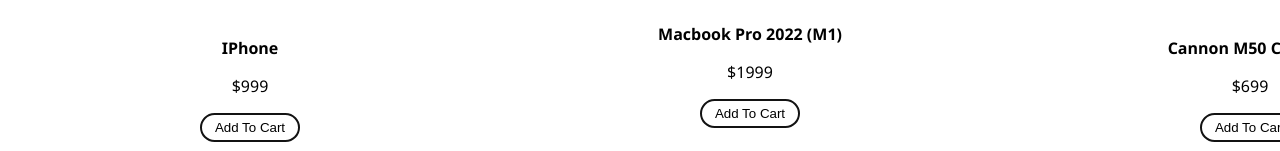
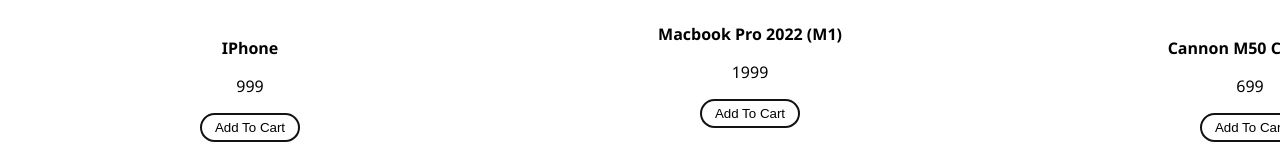
Before and after one commit to Praveenkumar0101/React-project, a React (Create React App) app: page / in a window 1280 px wide. Shown: the part 736-887 px from the top of the page. Built offline with nearby package versions, Linux system fonts and the light colour scheme.

Commit message:
Update product.jsx

```diff
--- a/src/pages/shop/product.jsx
+++ b/src/pages/shop/product.jsx
@@ -14,7 +14,7 @@
         <p>
           <b>{productName}</b>
         </p>
-        <p> ${price}</p>
+        <p> {price}</p>
       </div>
       <button className="addToCartBttn" onClick={() => addToCart(id)}>
         Add To Cart {cartItemCount > 0 && <> ({cartItemCount})</>}
```
